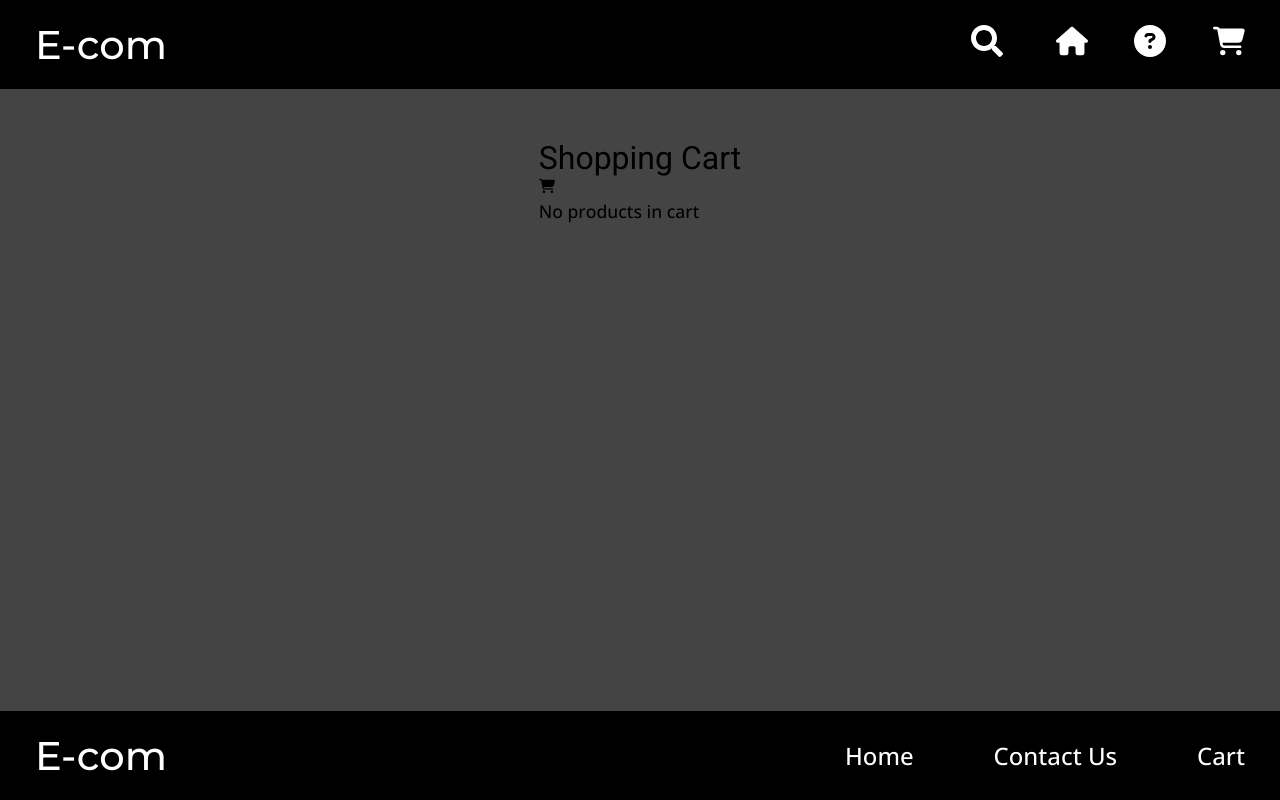
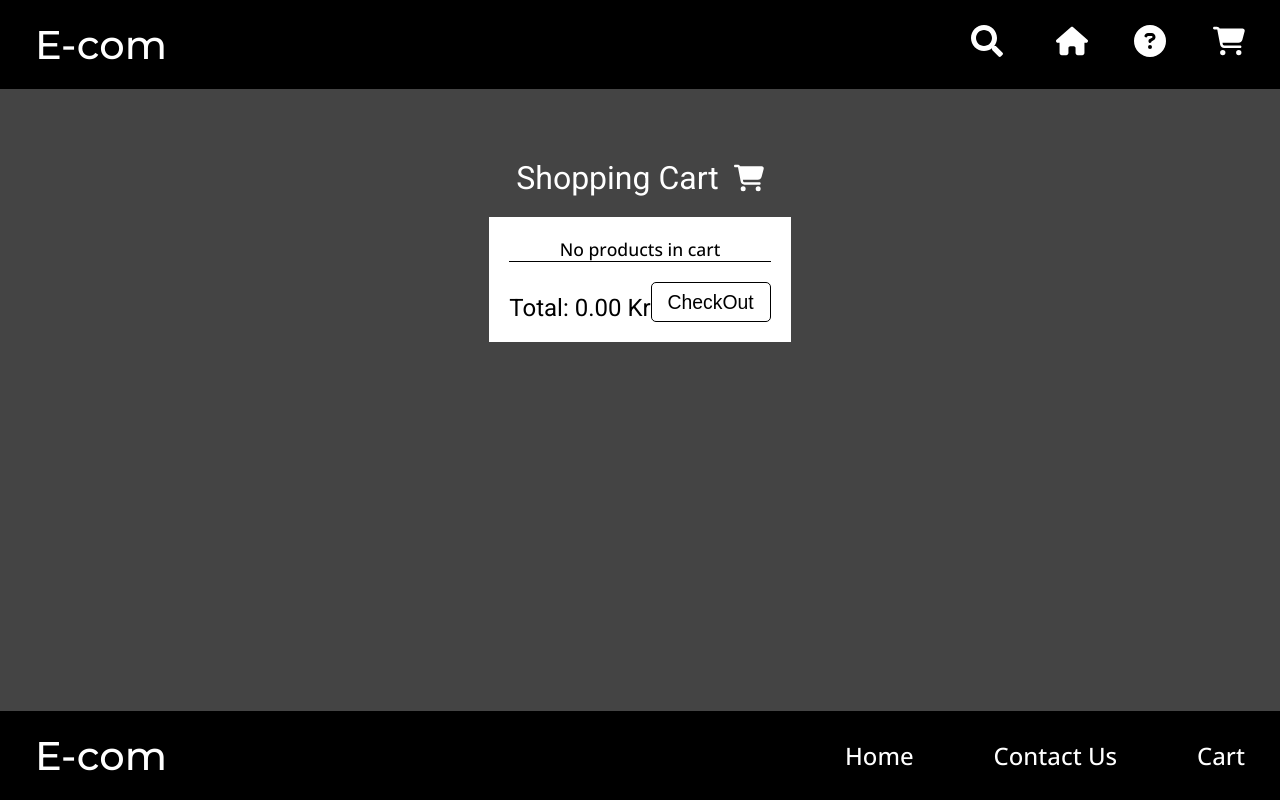
Before and after one commit to Tokle89/js-frameworks_CA, a React (Vite) app: page /cart in a window 1280 px wide. Built offline with nearby package versions, Linux system fonts and the light colour scheme.

Commit message:
finished cart, next is to work on checkout page

```diff
--- a/src/App.jsx
+++ b/src/App.jsx
@@ -7,6 +7,11 @@ import Cart from "./pages/Cart";
 const Contact = () => (
   <div>
     <h1>Contact</h1>
+  </div>
+);
+const CheckOut = () => (
+  <div>
+    <h1>Checkout</h1>
   </div>
 );
 
@@ -19,6 +24,7 @@ function App() {
           <Route path="contact" element={<Contact />} />
           <Route path="cart" element={<Cart />} />
           <Route path="products/:id" element={<Details />} />
+          <Route path="checkout" element={<CheckOut />} />
         </Route>
       </Routes>
     </>
--- a/src/components/Card/index.jsx
+++ b/src/components/Card/index.jsx
@@ -5,13 +5,24 @@ import { StyledCard, InfoContainer, ImgContainer, RatingContainer, BtnContainer,
 import { StyledButton } from "../Button/index.styles";
 import { Link } from "react-router-dom";
 import { useCartStore } from "../../store";
+import { useState } from "react";
+import ScreenMsg from "../ScreenMsg";
 
 const Card = ({ data }) => {
   let { title, price, imageUrl, rating, id, discountedPrice } = data;
   const addProduct = useCartStore((state) => state.addProduct);
+  const [displayMsg, setDisplayMsg] = useState(false);
+
+  const HandleMsgState = () => {
+    setDisplayMsg(true);
+    setTimeout(() => {
+      setDisplayMsg(false);
+    }, 2000);
+  };
 
   return (
     <StyledCard>
+      {displayMsg && <ScreenMsg msg={`${title} added to cart!`} state={setDisplayMsg} />}
       <ImgContainer>
         <img src={imageUrl} alt={title} />
       </ImgContainer>
@@ -34,6 +45,7 @@ const Card = ({ data }) => {
           <FaCartShopping
             onClick={() => {
               addProduct(data);
+              HandleMsgState();
             }}
           />
           <Link to={`/products/${id}`}>
--- a/src/components/Counter/index.jsx
+++ b/src/components/Counter/index.jsx
@@ -1,10 +1,11 @@
 /* eslint-disable react/prop-types */
 import { useState, useEffect } from "react";
 import { useCartStore } from "../../store";
+import CounterContainer from "./index.styles";
 
 const Counter = ({ CartItem, onCountChange }) => {
   const setProductCount = useCartStore((state) => state.setProductCount);
-  const [count, setCount] = useState(CartItem.Count || 1);
+  const [count, setCount] = useState(CartItem.count);
   let plusCount = 1;
   let minusCount = 1;
   const handlePlus = () => {
@@ -21,11 +22,11 @@ const Counter = ({ CartItem, onCountChange }) => {
     setProductCount(CartItem.id, count);
   }, [count, CartItem.id, setProductCount]);
   return (
-    <div>
+    <CounterContainer>
       <button onClick={handleMinus}>-</button>
       <span>{count}</span>
       <button onClick={handlePlus}>+</button>
-    </div>
+    </CounterContainer>
   );
 };
 
--- /dev/null
+++ b/src/components/Counter/index.styles.jsx
@@ -0,0 +1,24 @@
+import styled from "styled-components";
+import { Flex } from "../../styles/Flex";
+
+const CounterContainer = styled(Flex)`
+  gap: 10px;
+
+  button {
+    height: 30px;
+    width: 30px;
+    background-color: var(--color-secondary);
+    color: var(--color-primary);
+    border-radius: 5px;
+    border: 1px solid var(--color-primary);
+    cursor: pointer;
+    transition: 0.3s ease-in-out;
+
+    &:hover {
+      background-color: var(--color-primary);
+      color: var(--color-secondary);
+    }
+  }
+`;
+
+export default CounterContainer;
--- a/src/components/DetailedCard/index.jsx
+++ b/src/components/DetailedCard/index.jsx
@@ -1,16 +1,24 @@
 import { FaStar } from "react-icons/fa";
 import { StyledButton } from "../Button/index.styles";
 import { ProductContainer, InfoContainer, HeaderContainer, DiscountedPrice, ReviewCards, ReviewContainer } from "./index.styles";
+import { useState } from "react";
+import ScreenMsg from "../ScreenMsg";
+import { useCartStore } from "../../store";
 
 /* eslint-disable react/prop-types */
 const Product = ({ product }) => {
-  // console.log(product);
+  const addProduct = useCartStore((state) => state.addProduct);
+  const [displayMsg, setDisplayMsg] = useState(false);
+  const HandleMsgState = () => {
+    setDisplayMsg(true);
+    setTimeout(() => {
+      setDisplayMsg(false);
+    }, 2000);
+  };
   const { title, imageUrl, rating, discountedPrice, price, description, reviews } = product;
-  if (reviews) {
-    console.log(reviews);
-  }
   return (
     <ProductContainer>
+      {displayMsg && <ScreenMsg msg={`${title} added to cart!`} state={setDisplayMsg} />}
       <div>
         <img src={imageUrl} alt={title}></img>
       </div>
@@ -32,7 +40,14 @@ const Product = ({ product }) => {
             <p>NOK {price}</p>
           )}
         </div>
-        <StyledButton>Add to cart</StyledButton>
+        <StyledButton
+          onClick={() => {
+            addProduct(product);
+            HandleMsgState();
+          }}
+        >
+          Add to cart
+        </StyledButton>
         <ReviewContainer>
           <p>Reviews:</p>
 
--- a/src/components/Navigation/Header/index.jsx
+++ b/src/components/Navigation/Header/index.jsx
@@ -1,16 +1,18 @@
 import { Link } from "react-router-dom";
 import { FaHouse, FaCartShopping, FaCircleQuestion } from "react-icons/fa6";
 import { FaSearch } from "react-icons/fa";
-import { Nav } from "../index.styles";
+import { Nav, CartWrapper, CartCounter } from "../index.styles";
 import { useState } from "react";
 import Search from "../../Search";
+import { useCartStore } from "../../../store";
 
 const HeaderNav = () => {
   const [showSearchBar, setShowSearchBar] = useState(false);
+  const products = useCartStore((state) => state.products);
 
+  const cartCounter = products.reduce((acc, product) => acc + product.count, 0);
   const toggleSearchBar = () => {
     setShowSearchBar((prev) => !prev);
-    console.log(showSearchBar);
   };
   return (
     <Nav>
@@ -25,7 +27,10 @@ const HeaderNav = () => {
         <FaCircleQuestion />
       </Link>
       <Link to="/cart">
-        <FaCartShopping />
+        <CartWrapper>
+          <FaCartShopping />
+          {cartCounter > 0 && <CartCounter>{cartCounter}</CartCounter>}
+        </CartWrapper>
       </Link>
     </Nav>
   );
--- a/src/components/Navigation/index.styles.jsx
+++ b/src/components/Navigation/index.styles.jsx
@@ -30,3 +30,22 @@ export const NavFooter = styled(Nav)`
     }
   }
 `;
+
+export const CartWrapper = styled.div`
+  position: relative;
+`;
+
+export const CartCounter = styled.div`
+  position: absolute;
+  top: 20px;
+  right: 15px;
+  border-radius: 50%;
+  background-color: #FFD1D1;
+  color: #000;
+  padding: 5px;
+  width: 35px;
+  height: 35px;
+  display flex;
+  justify-content: center;
+  align-items: center;
+`;
--- /dev/null
+++ b/src/components/ScreenMsg/index.jsx
@@ -0,0 +1,11 @@
+import ScreenMsgContainer from "./index.styles";
+
+const ScreenMsg = ({ msg }) => {
+  return (
+    <ScreenMsgContainer>
+      <p>{msg}</p>
+    </ScreenMsgContainer>
+  );
+};
+
+export default ScreenMsg;
--- /dev/null
+++ b/src/components/ScreenMsg/index.styles.jsx
@@ -0,0 +1,25 @@
+import styled from "styled-components";
+
+const ScreenMsgContainer = styled.div`
+  position: fixed;
+  top: 5%;
+  left: 50%;
+  width: 50%;
+  transform: translate(-50%);
+  text-align: center;
+  background-color: #ffd1d1;
+  padding: 30px;
+  border: 1px solid var(--color-primary);
+  border-radius: 5px;
+  p {
+    font-size: 1.5em;
+  }
+  @media (max-width: 500px) {
+    width: 90%;
+    p {
+      font-size: 1.2em;
+    }
+  }
+`;
+
+export default ScreenMsgContainer;
--- a/src/pages/Cart/index.jsx
+++ b/src/pages/Cart/index.jsx
@@ -1,22 +1,39 @@
 import { useCartStore } from "../../store";
 import { FaCartShopping } from "react-icons/fa6";
 import Counter from "../../components/Counter";
+import { CartContainer, CartItem, CartTotal, HeaderContainer } from "./index.styles";
+import { useEffect, useState } from "react";
+import { Link } from "react-router-dom";
+import { StyledButton } from "../../components/Button/index.styles";
 
 const Cart = () => {
   const products = useCartStore((state) => state.getProducts());
+  const [totalPrice, setTotalPrice] = useState(0);
+
+  const calculateTotalPrice = () => {
+    let sum = 0;
+    products.forEach((product) => {
+      sum += product.price * product.count;
+    });
+    setTotalPrice(sum);
+  };
+
+  useEffect(() => {
+    calculateTotalPrice();
+  }, [products]);
+
   return (
     <main>
-      <div>
+      <HeaderContainer>
         <h1>Shopping Cart</h1>
         <FaCartShopping />
-      </div>
-      <div>
+      </HeaderContainer>
+      <CartContainer>
         {(products.length > 0 &&
           products.map((product) => {
             const { id, title, imageUrl, price, count } = product;
             let productPrice = price * count;
             const handleCountChange = (newCount) => {
-              console.log("Count changed", newCount);
               if (newCount === 0) {
                 useCartStore.getState().removeProduct(id);
               } else {
@@ -26,18 +43,27 @@ const Cart = () => {
             };
 
             return (
-              <div key={id}>
+              <CartItem key={id}>
                 <div>
                   <img src={imageUrl} alt={title} />
                 </div>
-                <h2>{title}</h2>
-                <p>Nok: {productPrice}</p>
-                <p>Quantity: {count}</p>
-                <Counter CartItem={product} onCountChange={handleCountChange}></Counter>
-              </div>
+                <div>
+                  <h2>{title}</h2>
+                  <p>Nok: {productPrice.toFixed(2)}</p>
+                  <p>Quantity: {count}</p>
+                  <Counter CartItem={product} onCountChange={handleCountChange}></Counter>
+                </div>
+              </CartItem>
             );
           })) || <p>No products in cart</p>}
-      </div>
+
+        <CartTotal>
+          <h3>Total: {totalPrice.toFixed(2)} Kr</h3>
+          <Link to="/checkout">
+            <StyledButton>CheckOut</StyledButton>
+          </Link>
+        </CartTotal>
+      </CartContainer>
     </main>
   );
 };
--- /dev/null
+++ b/src/pages/Cart/index.styles.jsx
@@ -0,0 +1,56 @@
+import styled from "styled-components";
+import { Flex, JustifiedCenter } from "../../styles/Flex";
+
+export const HeaderContainer = styled(JustifiedCenter)`
+  align-items: center;
+  color: var(--color-secondary);
+  padding: 20px;
+  gap: 15px;
+  svg {
+    font-size: 30px;
+  }
+`;
+export const CartContainer = styled(JustifiedCenter)`
+  flex-direction: column;
+  align-items: center;
+  background-color: var(--color-secondary);
+  padding: 20px;
+`;
+
+export const CartItem = styled(Flex)`
+  gap: 50px;
+  width: 400px;
+  margin-bottom: 20px;
+  padding-bottom: 20px;
+  max-height: 150px;
+  img {
+    height: 140px;
+    width: 140px;
+  }
+  h2,
+  p {
+    margin-bottom: 10px;
+  }
+
+  @media (max-width: 468px) {
+    width: 100%;
+    gap: 20px;
+    img {
+      height: 120px;
+      width: 120px;
+    }
+  }
+`;
+
+export const CartTotal = styled(Flex)`
+  border-top: 1px solid var(--color-primary);
+  width: 100%;
+  justify-content: space-between;
+  padding-top: 20px;
+  align-items: end;
+  @media (max-width: 468px) {
+    flex-direction: column;
+    gap: 20px;
+    align-items: center;
+  }
+`;
--- a/src/store/index.jsx
+++ b/src/store/index.jsx
@@ -13,11 +13,15 @@ const loadProductsFromLocalStorage = () => {
 
 export const useCartStore = create((set, get) => ({
   products: loadProductsFromLocalStorage(),
+
   addProduct: (product) => {
     const products = get().products;
     const productIndex = products.findIndex((p) => p.id === product.id);
+
     let updatedProducts;
+
     if (productIndex !== -1) {
+      console.log("working");
       const updatedProduct = {
         ...products[productIndex],
         count: products[productIndex].count + 1,
```
